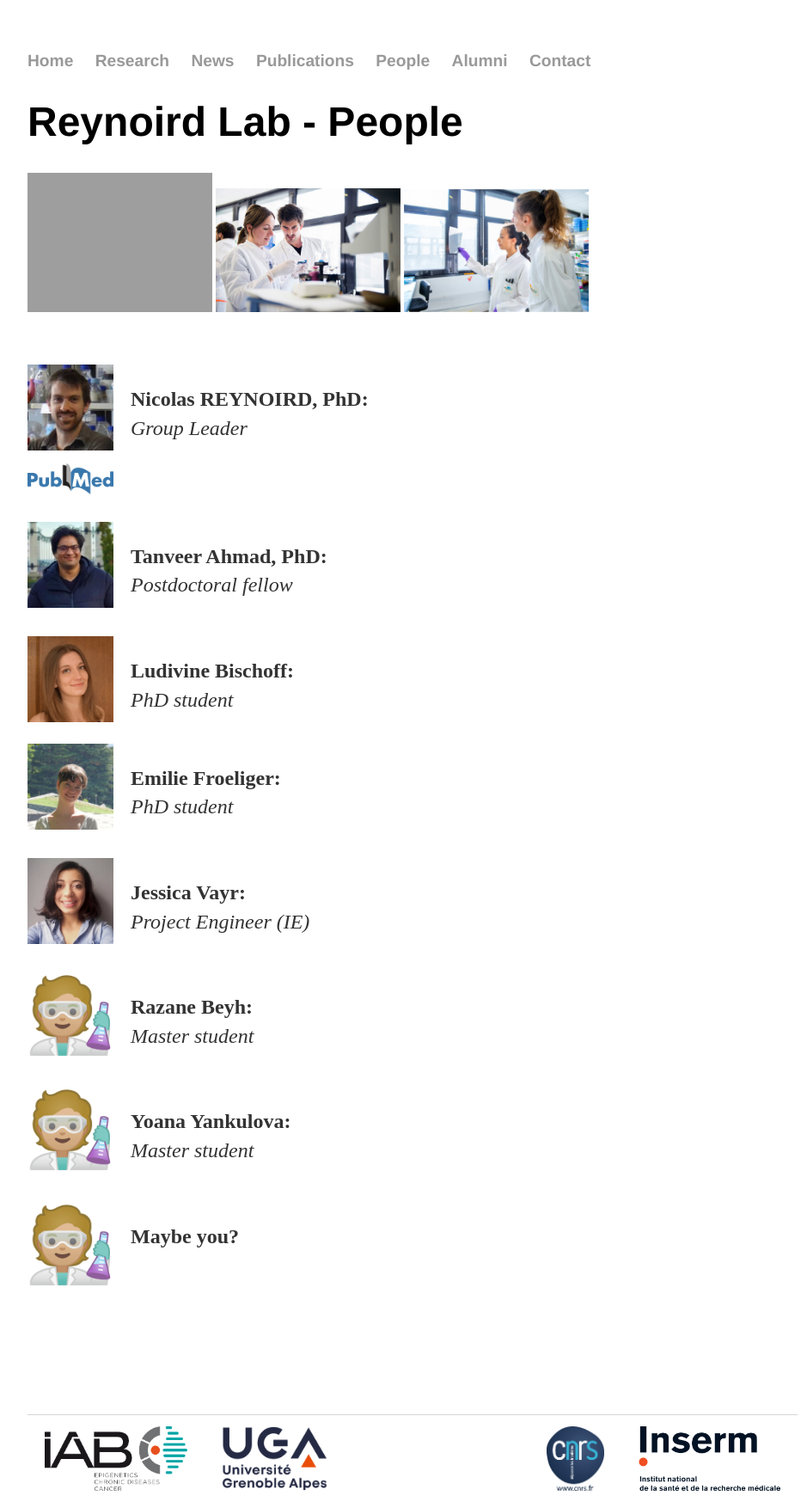
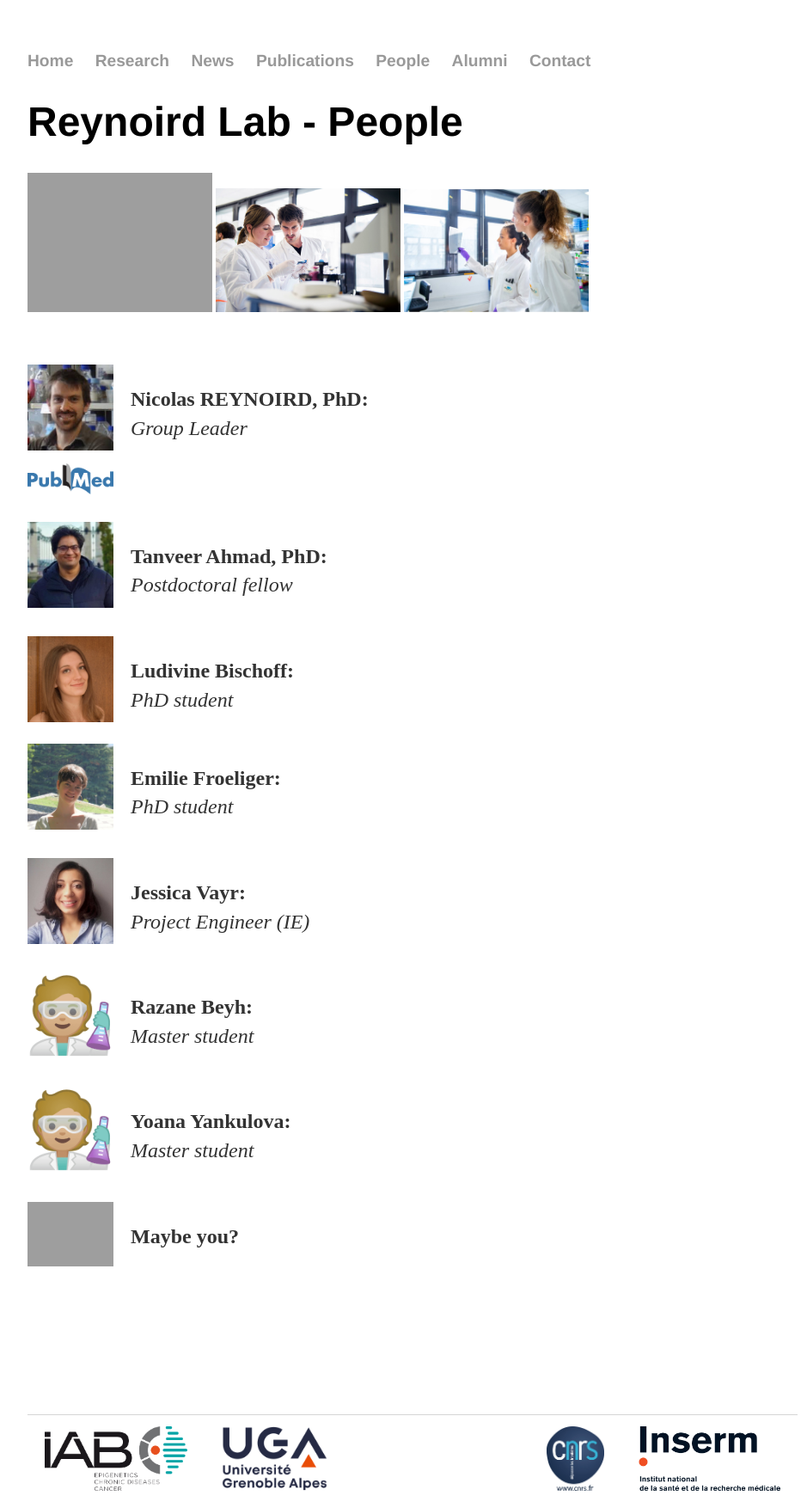
Before and after one commit to Reynoird-Lab/Reynoird-lab.github.io, a Jekyll site: the page built from People/index.html, in a window 1280 px wide. Shown: the whole page at 86% size, without its empty margins (160-1099 px from the left). Built offline with Jekyll 4.4.1, drawn with Linux system fonts in a browser that asks for light colours; Markdown is read by kramdown in place of the engine named in the settings.

Commit message:
Update index.html

```diff
--- a/People/index.html
+++ b/People/index.html
@@ -27,6 +27,6 @@ title: People
 <br>
 <img alt="trainee" src="https://reynoird-lab.github.io/Images/logo_scientist.png" style="margin: 0px 20px 10px 0px;" align="left" width="100"/></a> <p><b>Yoana Yankulova:</b><br><i>Master student</i><br></p>
 <br>
-<img alt="trainee" src="https://reynoird-lab.github.io/Images/logo_scientist.png" style="margin: 0px 20px 10px 0px;" align="left" width="100"/></a> <p><b>Maybe you?</b><br><i></i><br></p>
+<img alt="trainee" src="https://reynoird-lab.github.io/Images/yoana.jpg" style="margin: 0px 20px 10px 0px;" align="left" width="100"/></a> <p><b>Maybe you?</b><br><i></i><br></p>
 <br>
 <br><br> <br> <br> <br> </p>
```
